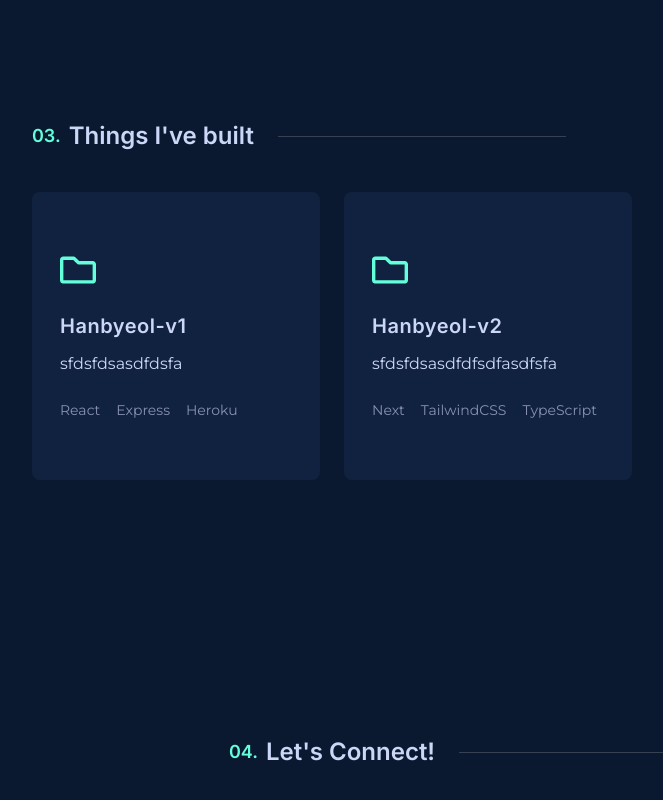
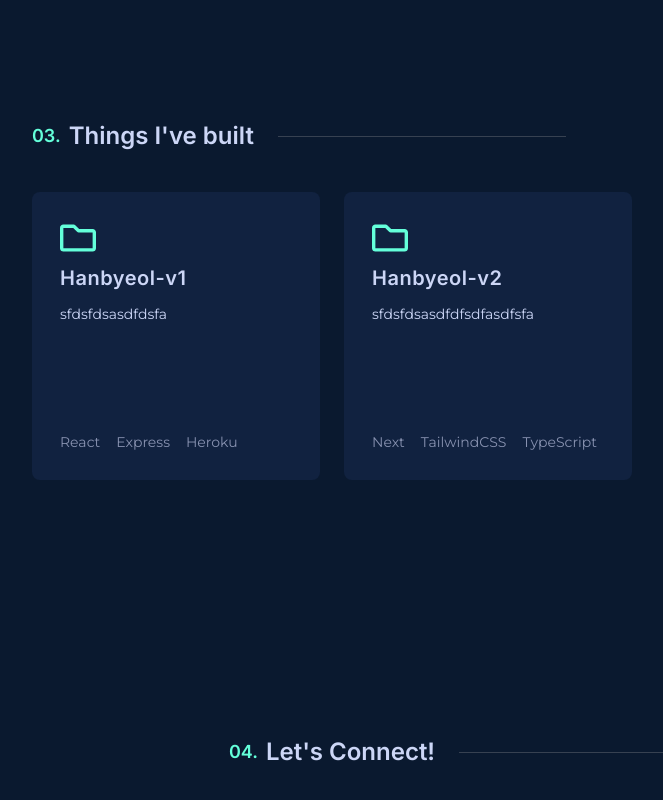
Before and after one commit to bieeeee/hanbyeol-v2, a Next.js app: page / in a window 1280 px wide. Shown: the part 1496-2296 px from the top of the page, without its empty margins (152-815 px from the left). Built offline with nearby package versions, Linux system fonts and the light colour scheme.

Commit message:
Devided card into 2 divs, changed description font-size to text-sm

```diff
--- a/components/Card.tsx
+++ b/components/Card.tsx
@@ -18,22 +18,24 @@
 
   return (
     <>
-      <div key={project.id} className='w-72 h-72 rounded-lg bg-[#112240] p-7 flex flex-col justify-center gap-6 hover:-translate-y-2 transition-transform duration-300 group cursor-pointer' onClick={() => handleClick(project)}>
-        <FaRegFolder className="text-4xl text-textGreen" />
-        <div className="">
+      <div className='w-72 h-72 rounded-lg bg-[#112240] p-7 flex flex-col items-start justify-between gap-6 hover:-translate-y-2 transition-transform duration-300 group cursor-pointer' onClick={() => handleClick(project)}>
+        <div>
+          <FaRegFolder className="text-4xl text-textGreen mb-2" />
           <h2 className='flex gap-2 items-center text-xl font-titleFont font-semibold tracking-wide group-hover:text-textGreen'>
             {project.title}
             <HiMiniMagnifyingGlassPlus className='hidden group-hover:block' />
           </h2>
-          <p className='text-small mt-3'>
+          <p className='text-sm mt-3'>
             {project.desc}
           </p>
         </div>
-        <ul className='test-xs mdl:text-sm text-textDark flex items-center gap-4 flex-wrap'>
-          {project.stack.map((stack: string, i: number) => (
-            <li key={i}>{stack}</li>
-          ))}
-        </ul>
+        <div>
+          <ul className='test-xs mdl:text-sm text-textDark flex items-center gap-4 flex-wrap'>
+            {project.stack.map((stack: string, i: number) => (
+              <li key={i}>{stack}</li>
+            ))}
+          </ul>
+        </div>
       </div>
       {isModalOpen && <Modal open={isModalOpen} onClose={handleClose} project={selectedProject} />}
     </>
```
